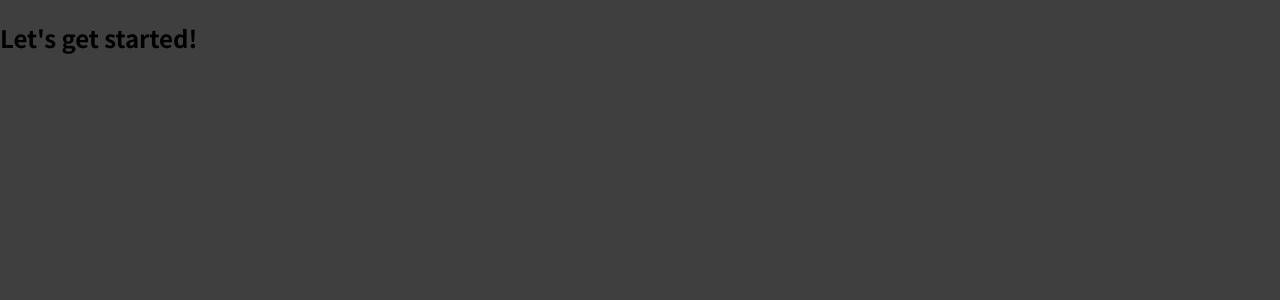
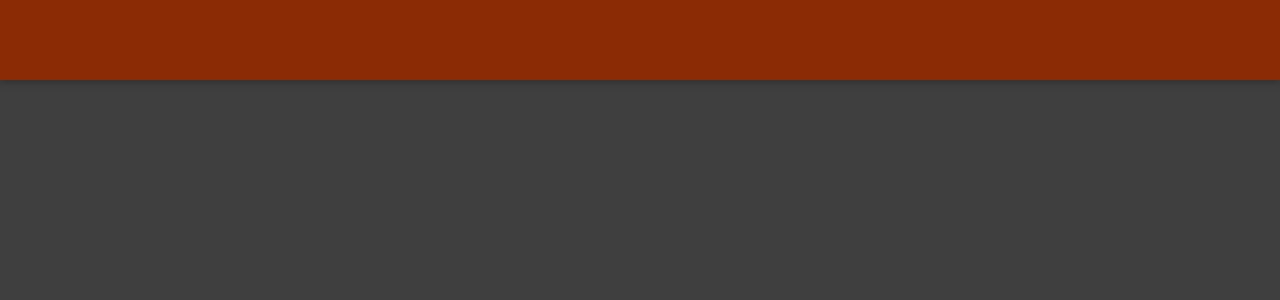
Before and after one commit to Mrigakshi-RC/React-Foods, a React (Create React App) app: page / in a window 1280 px wide. Shown: the top 300 px of the page. Built offline with nearby package versions, Linux system fonts and the light colour scheme.

Commit message:
added the header

```diff
--- a/src/App.js
+++ b/src/App.js
@@ -1,8 +1,11 @@
+import React from "react";
+import Header from "./components/Header"
+
 function App() {
   return (
-    <div>
-      <h2>Let's get started!</h2>
-    </div>
+    <React.Fragment>
+      <Header/>
+    </React.Fragment>
   );
 }
 
--- /dev/null
+++ b/src/components/Header.js
@@ -0,0 +1,12 @@
+import styles from "./Header.module.css";
+import React from "react";
+function Header() {
+  return (
+    <React.Fragment>
+      <header className={styles.header}>
+      </header>
+    </React.Fragment>
+  );
+}
+
+export default Header;
```
Also changed, not shown: src/images/meals.jpg (renamed from src/components/images/meals.jpg).
